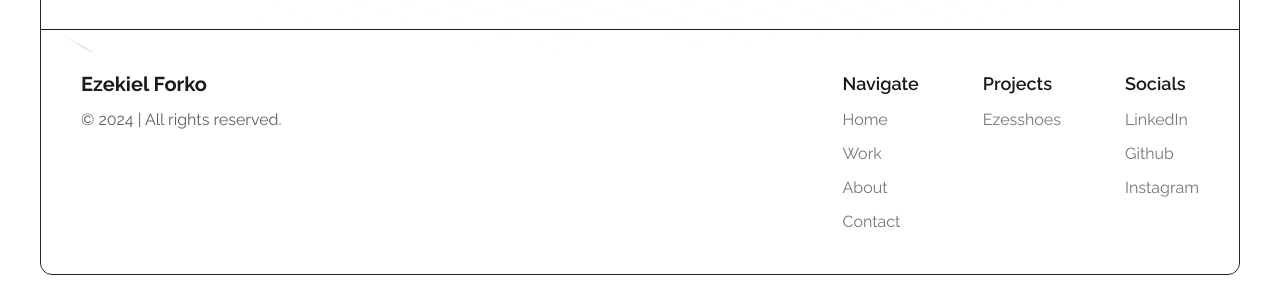
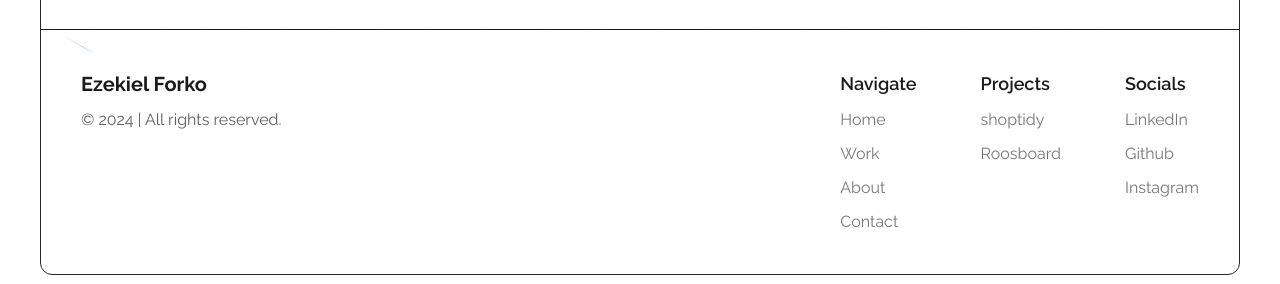
Before and after one commit to Kodakblock78/portfolio-website-main, a Next.js app: page /portfolio-website-main/ in a window 1280 px wide. Shown: the part 3116-3400 px from the top of the page. Built offline with nearby package versions, Linux system fonts and the light colour scheme.

Commit message:
working to th tee opens on the not found page for some reason w/o mention

```diff
--- a/app/_components/Footer.tsx
+++ b/app/_components/Footer.tsx
@@ -1,6 +1,8 @@
 import Link from "next/link";
 import { BackgroundBeams } from "./ui/BackgroundBeams";
 import ShinyButton from "./ui/ShinyButton";
+import  { portfolioProjects } from "@/app/_lib/constants";
+
 
 const Footer = () => {
   return (
@@ -56,15 +58,19 @@ const Footer = () => {
 
             <ul className="space-y-2.5 relative z-10 text-sm sm:text-base">
               <li className="text-lg font-semibold">Projects</li>
-              <li className="text-dark-200/60 hover:text-dark-200 dark:text-white/50 dark:hover:text-white">
-                <Link
-                  href="https://ezes.nl"
-                  target="_blank"
+              {portfolioProjects.map((project) => (
+                <li
+                  key={project.id}
+                  className="text-dark-200/60 hover:text-dark-200 dark:text-white/50 dark:hover:text-white"
                 >
-                  Ezesshoes
-                </Link>
-              </li>
-
+                  <Link
+                    href={project.liveDemoUrl}
+                    target="_blank"
+                  >
+                    {project.id}
+                  </Link>
+                </li>
+              ))}
             </ul>
 
             <ul className="space-y-2.5 relative z-10 text-sm sm:text-base">
--- a/app/_lib/constants.ts
+++ b/app/_lib/constants.ts
@@ -119,4 +119,6 @@ export const testimonialItems = [
       image: "/imgs/avatars/unknown-person.png",
   },
 
+
+
 ];
```
